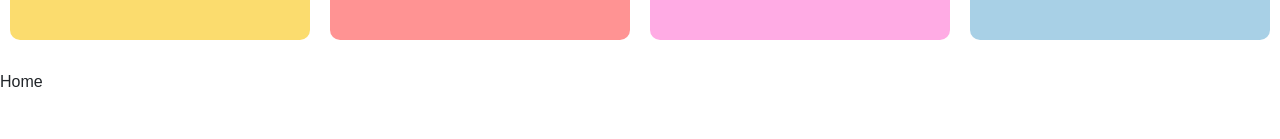
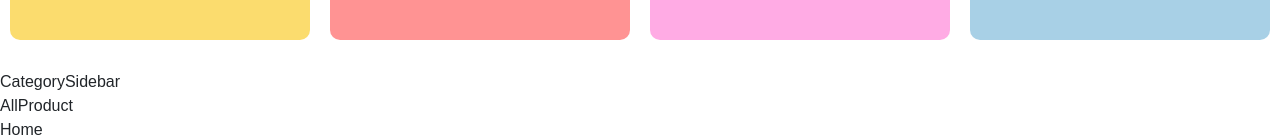
Before and after one commit to allenlopes/AaplaKirana, a React (Create React App) app: page / in a window 1280 px wide. Shown: the part 974-1113 px from the top of the page. Before the commit the page ends 1068 px from the top, so only its background shows below. Built offline with nearby package versions, Linux system fonts and the light colour scheme.

Commit message:
In src/pages/HomePage/Home.js file was modified

```diff
--- a/src/pages/HomePage/Home.js
+++ b/src/pages/HomePage/Home.js
@@ -2,6 +2,7 @@ import React from 'react'
 import Navbar from '../../components/Navbar/Navbar'
 import BannerSlider from '../../components/Banners/BannerSlider'
 import HomeCategories from '../../components/Category/HomeCategories'
+import Product_Sidebar from '../../components/Product/Product_Sidebar'
 
 const Home = () => {
   return (
@@ -9,6 +10,7 @@ const Home = () => {
         <Navbar />
         <BannerSlider />
         <HomeCategories />
+        <Product_Sidebar />
         Home</div>
   )
 }
```
